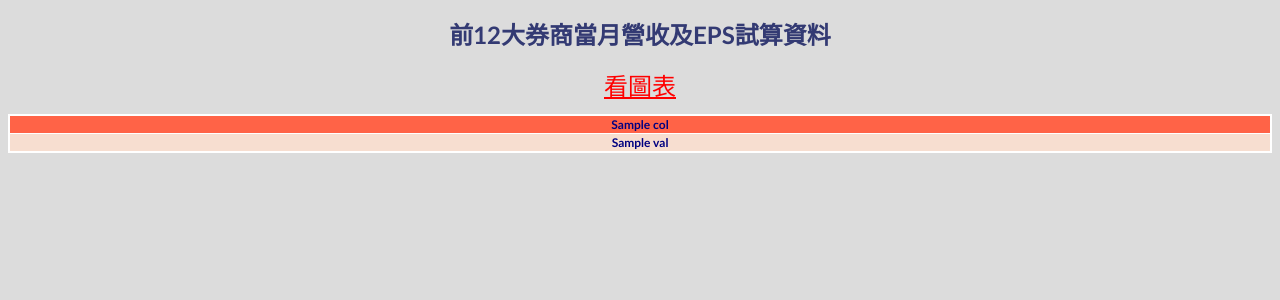
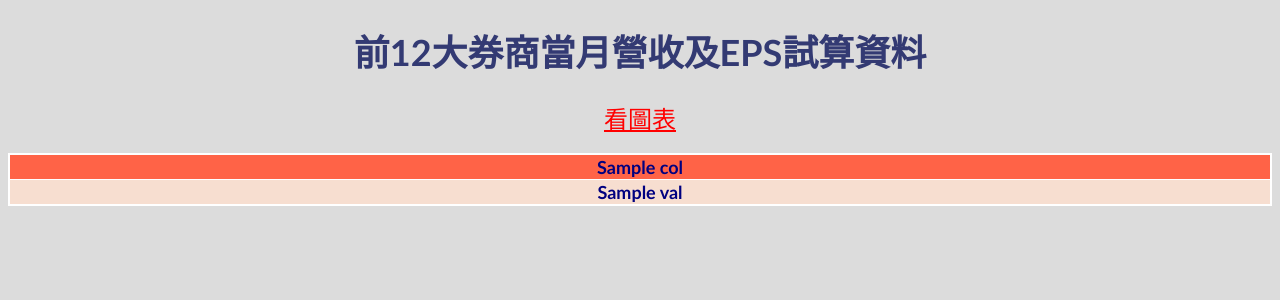
Before and after one commit to peiyi523/django_work_flask, a Flask app: template templates/eps.html in a window 1280 px wide. Shown: the top 300 px of the page. Run offline with Flask 3, Linux system fonts and the light colour scheme; the template is opened without the code that fills it: most values are stand-ins (such as "Sample title", 1, 10 or a date in 2020).

Commit message:
改字型大小

```diff
--- a/templates/eps.html
+++ b/templates/eps.html
@@ -12,7 +12,7 @@
         body {
             background-color: #DCDCDC;
             text-align: center;
-            font-size: 12px;
+            font-size: 18px;
             font-family: 'Gill Sans', 'Gill Sans MT', Calibri, 'Trebuchet MS', sans-serif;
         }
 
```
